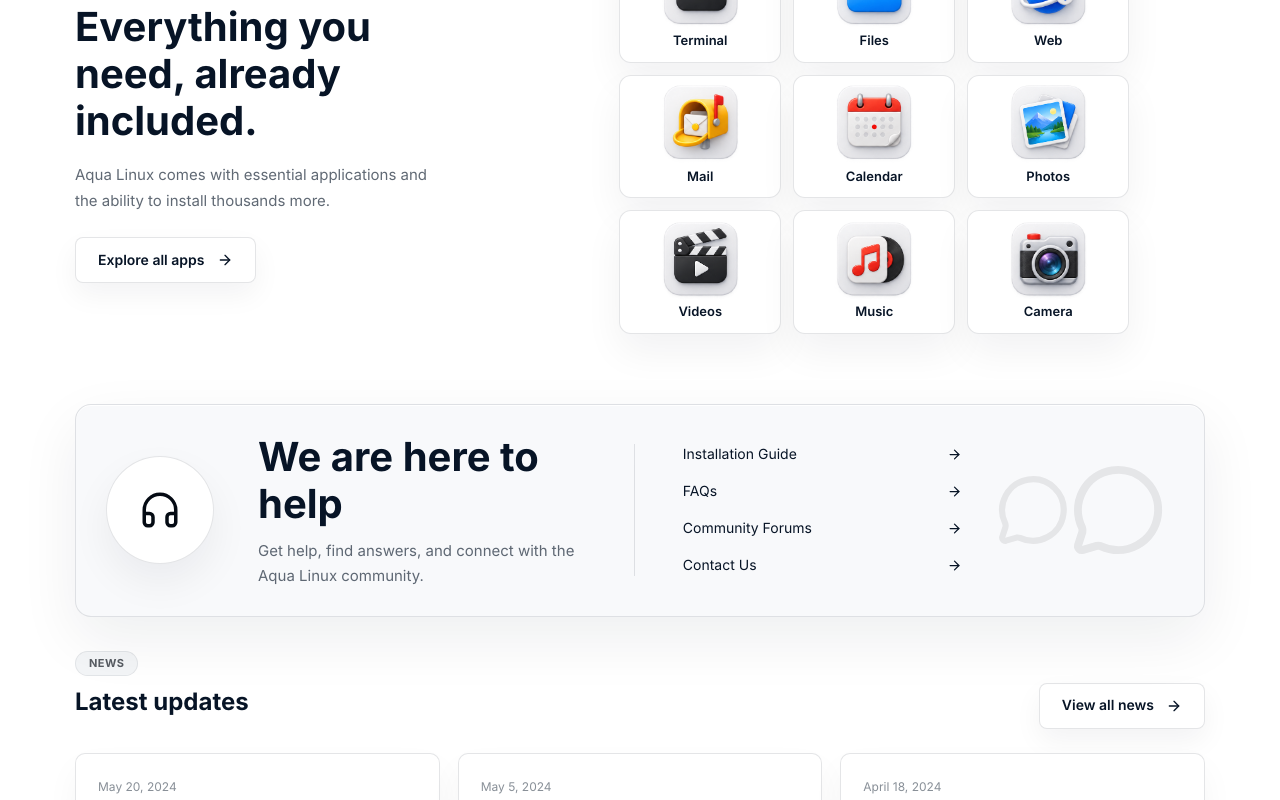
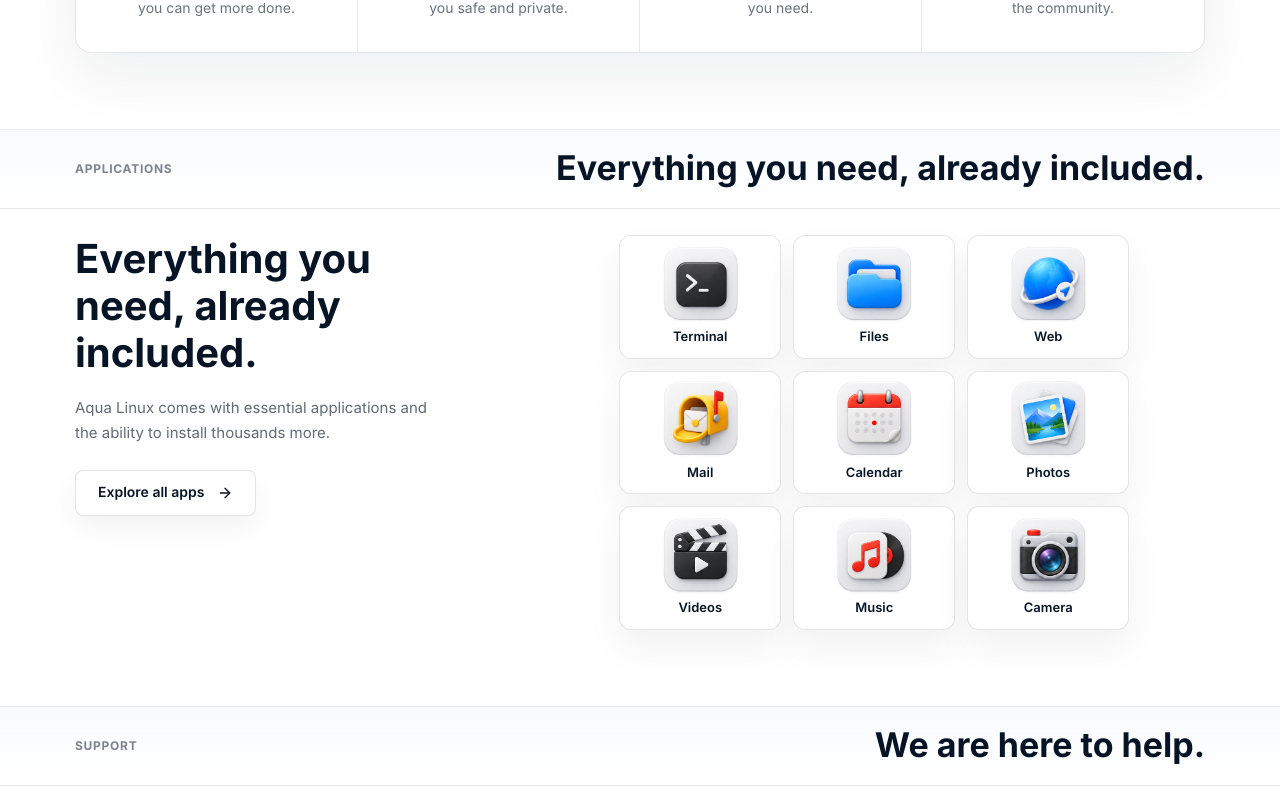
Before and after one commit to aqua-linux/aqua-website, a Next.js app: page / in a window 1280 px wide. Shown: the part 1060-1860 px from the top of the page. Built offline with nearby package versions, Linux system fonts and the light colour scheme.

Commit message:
Add full width section dividers

```diff
--- a/app/globals.css
+++ b/app/globals.css
@@ -67,6 +67,7 @@
 .appbar,
 .hero,
 .support-panel,
+.section-divider,
 .feature-section,
 .whats-new,
 .aero-band,
@@ -321,6 +322,50 @@
 
 .hero-heart {
   line-height: 1;
+}
+
+.section-divider {
+  width: 100%;
+  margin: 42px 0 26px;
+  border-top: 1px solid rgba(9, 21, 37, 0.08);
+  border-bottom: 1px solid rgba(9, 21, 37, 0.08);
+  background:
+    linear-gradient(180deg, rgba(248, 250, 252, 0.86), rgba(255, 255, 255, 0.98)),
+    #ffffff;
+}
+
+.section-divider-inner {
+  display: flex;
+  align-items: center;
+  justify-content: space-between;
+  gap: 28px;
+  width: min(1130px, calc(100% - 44px));
+  min-height: 78px;
+  margin: 0 auto;
+  padding: 18px 0;
+}
+
+.section-divider p,
+.section-divider h2 {
+  margin: 0;
+}
+
+.section-divider p {
+  flex: 0 0 auto;
+  color: rgba(7, 20, 38, 0.52);
+  font-size: 12px;
+  font-weight: 700;
+  line-height: 1;
+  text-transform: uppercase;
+  letter-spacing: 0.06em;
+}
+
+.section-divider h2 {
+  color: #071426;
+  font-size: clamp(22px, 3vw, 34px);
+  font-weight: 650;
+  line-height: 1.15;
+  text-align: right;
 }
 
 .hero-device {
@@ -1183,6 +1228,18 @@
     grid-template-columns: 1fr;
   }
 
+  .section-divider-inner {
+    flex-direction: column;
+    align-items: flex-start;
+    gap: 10px;
+    min-height: 0;
+    padding: 18px 0 20px;
+  }
+
+  .section-divider h2 {
+    text-align: left;
+  }
+
   .app-grid {
     grid-template-columns: repeat(2, minmax(0, 1fr));
     gap: 12px;
--- a/app/page.tsx
+++ b/app/page.tsx
@@ -3,6 +3,7 @@
   FeatureSection,
   Hero,
   PageShell,
+  SectionDivider,
   WaitlistPanel,
   WhatsNew,
 } from "./site";
@@ -11,9 +12,13 @@
   return (
     <PageShell>
       <Hero />
+      <SectionDivider id="features" eyebrow="What we offer?" title="Simple, stable tools for everyday computing." />
       <FeatureSection />
+      <SectionDivider id="applications" eyebrow="Applications" title="Everything you need, already included." />
       <ApplicationsSection />
+      <SectionDivider id="support" eyebrow="Support" title="We are here to help." />
       <WaitlistPanel />
+      <SectionDivider id="news" eyebrow="News" title="Latest updates from Aqua Linux." />
       <WhatsNew />
     </PageShell>
   );
--- a/app/site.tsx
+++ b/app/site.tsx
@@ -142,10 +142,9 @@
 
 export function WhatsNew() {
   return (
-    <section className="news-section" id="news">
+    <section className="news-section">
       <div className="section-heading split-heading">
         <div>
-          <p className="section-kicker">News</p>
           <h2>Latest updates</h2>
         </div>
         <a className="light-button" href="/community">
@@ -172,7 +171,7 @@
 
 export function WaitlistPanel() {
   return (
-    <section className="support-panel" id="support">
+    <section className="support-panel">
       <div className="waitlist-icon" aria-hidden="true">
         <Headphones size={42} />
       </div>
@@ -213,7 +212,7 @@
 
 export function FeatureSection() {
   return (
-    <section className="feature-section" id="features">
+    <section className="feature-section">
       <div className="feature-grid">
         {featureCards.map((item) => (
           <article className="feature-card" key={item.title}>
@@ -229,9 +228,8 @@
 
 export function ApplicationsSection() {
   return (
-    <section className="applications-section" id="applications">
+    <section className="applications-section">
       <div className="applications-copy">
-        <p className="section-kicker">Applications</p>
         <h2>Everything you need, already included.</h2>
         <p>Aqua Linux comes with essential applications and the ability to install thousands more.</p>
         <a className="light-button" href="/apps">
@@ -253,6 +251,25 @@
 
 export function AppShowcase() {
   return <ApplicationsSection />;
+}
+
+export function SectionDivider({
+  id,
+  eyebrow,
+  title,
+}: {
+  id: string;
+  eyebrow: string;
+  title: string;
+}) {
+  return (
+    <section className="section-divider" id={id} aria-labelledby={`${id}-heading`}>
+      <div className="section-divider-inner">
+        <p>{eyebrow}</p>
+        <h2 id={`${id}-heading`}>{title}</h2>
+      </div>
+    </section>
+  );
 }
 
 export function AeroBand() {
```
